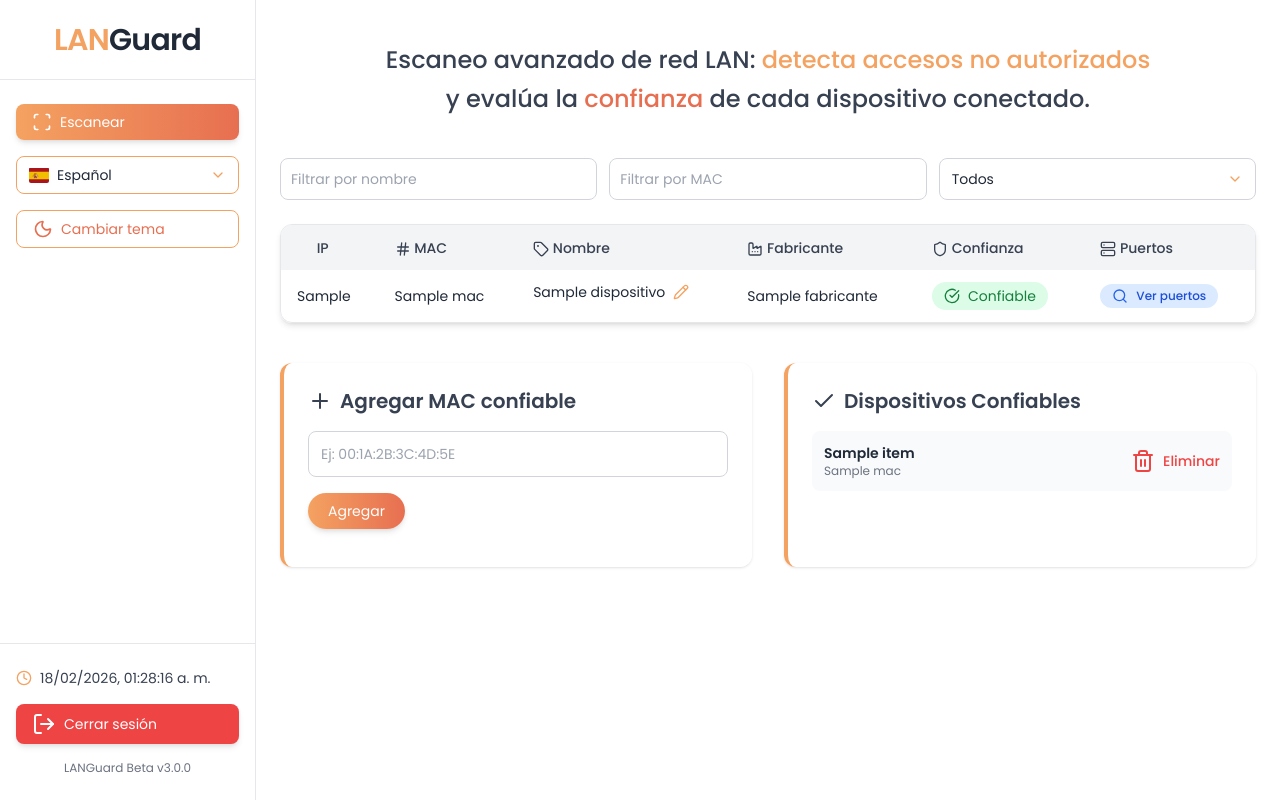
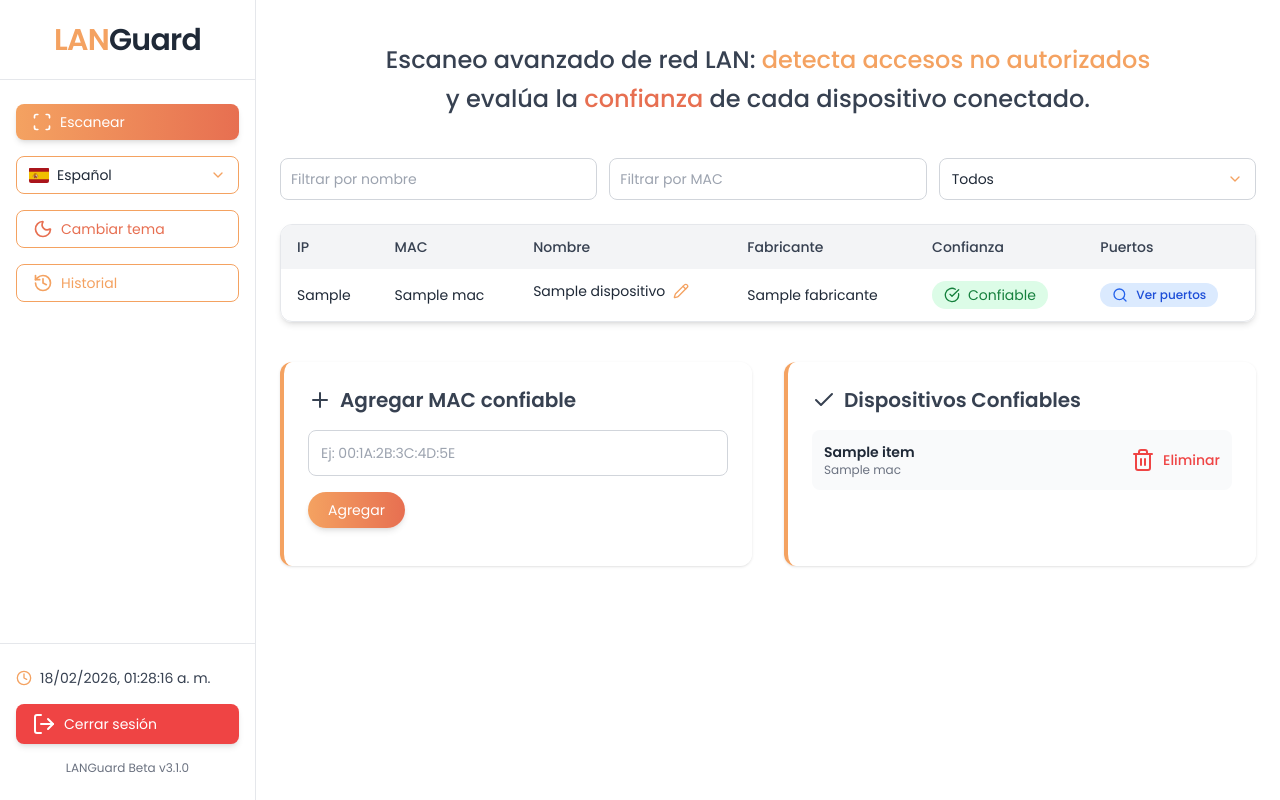
Before and after one commit to Osvaldo-Net/LANGuard, a Flask app: template templates/index.html in a window 1280 px wide. Run offline with Flask 3, Linux system fonts and the light colour scheme; the template is opened without the code that fills it: most values are stand-ins (such as "Sample title", 1, 10 or a date in 2020); parts of the project's set-up code (start-up, migrations or seed data) failed here and were passed over; some libraries are stand-ins or nearby versions.

Commit message:
Update index.html

```diff
--- a/templates/index.html
+++ b/templates/index.html
@@ -31,48 +31,21 @@
 
     <style>
         @keyframes fade-in {
-            from {
-                opacity: 0;
-                transform: translateY(10px);
-            }
+            from { opacity: 0; transform: translateY(10px); }
+            to   { opacity: 1; transform: translateY(0); }
+        }
+        .animate-fade-in { animation: fade-in 0.6s ease-out forwards; }
 
-            to {
-                opacity: 1;
-                transform: translateY(0);
-            }
-        }
+        .custom-scrollbar::-webkit-scrollbar { width: 6px; }
+        .custom-scrollbar::-webkit-scrollbar-thumb { background: rgba(244,162,97,.7); border-radius: 10px; }
+        .custom-scrollbar::-webkit-scrollbar-track { background: transparent; }
 
-        .animate-fade-in {
-            animation: fade-in 0.6s ease-out forwards;
-        }
-
-        .custom-scrollbar::-webkit-scrollbar {
-            width: 6px;
-        }
-
-        .custom-scrollbar::-webkit-scrollbar-thumb {
-            background: rgba(244, 162, 97, 0.7);
-            border-radius: 10px;
-        }
-
-        .custom-scrollbar::-webkit-scrollbar-track {
-            background: transparent;
-        }
-
-        .ocultar-scroll::-webkit-scrollbar {
-            display: none;
-        }
-
-        .ocultar-scroll {
-            -ms-overflow-style: none;
-            scrollbar-width: none;
-        }
+        .ocultar-scroll::-webkit-scrollbar { display: none; }
+        .ocultar-scroll { -ms-overflow-style: none; scrollbar-width: none; }
     </style>
-
 </head>
 
 <body class="bg-white text-gray-800 font-sans antialiased text-sm dark:bg-dark1 dark:text-gray-200">
-
 
     <button id="toggleMenu" class="fixed top-4 left-4 z-50 bg-accent text-white p-2 rounded-lg shadow-lg sm:hidden">
         <i data-lucide="menu"></i>
@@ -80,7 +53,7 @@
 
     <div id="overlay" class="fixed inset-0 bg-black/40 z-40 hidden sm:hidden"></div>
 
-
+    <!-- ── SIDEBAR ── -->
     <aside id="sidebar" class="fixed top-0 left-0 h-full w-64 bg-white/90 dark:bg-dark2/90 backdrop-blur-lg border-r border-gray-200 dark:border-gray-700 flex flex-col z-50 transform -translate-x-full sm:translate-x-0 transition-transform duration-300">
 
         <div class="h-20 flex items-center justify-center border-b border-gray-200 dark:border-gray-700">
@@ -96,38 +69,38 @@
                 <span data-i18n="scan">Escanear</span>
             </button>
 
-
+            <!-- Idioma -->
             <div class="relative inline-block w-full">
                 <button id="langBtn" class="w-full flex items-center justify-between gap-2 px-3 py-2 rounded-lg border border-accent bg-white dark:bg-dark2 text-sm hover:bg-accent/10 transition">
-
                     <div class="flex items-center gap-2">
                         <span id="langFlag" class="fi fi-es w-5 h-4 rounded-sm"></span>
                         <span id="langLabel">Español</span>
                     </div>
-
                     <i data-lucide="chevron-down" class="w-4 h-4 text-accent"></i>
                 </button>
-
                 <div id="langMenu" class="absolute z-50 mt-2 w-full bg-white dark:bg-dark2 border border-gray-200 dark:border-gray-700 rounded-lg shadow-lg hidden">
-
                     <button onclick="setLang('es','es','Español')" class="w-full flex items-center gap-2 px-3 py-2 hover:bg-accent/10 text-left">
                         <span class="fi fi-es w-5 h-4 rounded-sm"></span> Español
                     </button>
-
                     <button onclick="setLang('en','us','English')" class="w-full flex items-center gap-2 px-3 py-2 hover:bg-accent/10 text-left">
                         <span class="fi fi-us w-5 h-4 rounded-sm"></span> English
                     </button>
                 </div>
             </div>
 
-
-
-
+            <!-- Tema -->
             <button onclick="toggleDarkMode()" class="w-full text-highlight hover:text-accent py-2 px-4 rounded-lg border border-accent flex items-center gap-2 text-sm transition hover:bg-accent/10 dark:hover:bg-dark3/40">
                 <i id="icono-luna" data-lucide="moon" class="w-5 h-5"></i>
                 <i id="icono-sol" data-lucide="sun" class="w-5 h-5 hidden"></i>
                 <span data-i18n="changeTheme">Cambiar tema</span>
             </button>
+
+            <!-- ── ATAJO: HISTORIAL en sidebar ── -->
+            <button onclick="toggleHistorial()" class="w-full text-accent hover:text-highlight py-2 px-4 rounded-lg border border-accent flex items-center gap-2 text-sm transition hover:bg-accent/10 dark:hover:bg-dark3/40">
+                <i data-lucide="history" class="w-5 h-5"></i>
+                <span data-i18n="history">Historial</span>
+            </button>
+
         </nav>
 
         <div class="px-4 py-6 border-t border-gray-200 dark:border-gray-700 flex flex-col gap-4">
@@ -135,17 +108,15 @@
                 <i data-lucide="clock" class="w-4 h-4 text-accent"></i>
                 <span id="horaActual">--:--:--</span>
             </div>
-
             <a href="/logout" class="w-full bg-red-500 hover:bg-red-600 text-white py-2 px-4 rounded-lg shadow-md flex items-center gap-2 text-sm transition hover:scale-105">
                 <i data-lucide="log-out"></i>
                 <span data-i18n="logout">Cerrar sesión</span>
             </a>
-
-            <p class="text-center text-xs text-gray-500 dark:text-gray-400">LANGuard Beta v3.0.0</p>
+            <p class="text-center text-xs text-gray-500 dark:text-gray-400">LANGuard Beta v3.1.0</p>
         </div>
     </aside>
 
-
+    <!-- ── MAIN ── -->
     <main class="sm:ml-64 ml-0 px-6 py-10 animate-fade-in">
 
         <header class="text-center mb-10 max-w-3xl mx-auto">
@@ -156,78 +127,51 @@
             </p>
         </header>
 
+        <!-- Filtros -->
+        <div class="mb-6 grid grid-cols-1 sm:grid-cols-3 gap-3">
+            <input id="filtro-nombre" type="text" placeholder="Filtrar por nombre" data-i18n="filterName"
+                class="p-2.5 rounded-lg border border-gray-300 dark:border-gray-600 bg-white dark:bg-dark2 focus:ring-2 focus:ring-accent text-gray-800 dark:text-gray-200 focus:outline-none" />
+            <input id="filtro-mac" type="text" placeholder="Filtrar por MAC" data-i18n="filterMac"
+                class="p-2.5 rounded-lg border border-gray-300 dark:border-gray-600 bg-white dark:bg-dark2 focus:ring-2 focus:ring-accent text-gray-800 dark:text-gray-200 focus:outline-none" />
 
-        <div class="mb-6 grid grid-cols-1 sm:grid-cols-3 gap-3">
-            <input id="filtro-nombre" type="text" placeholder="Filtrar por nombre" data-i18n="filterName" class="p-2.5 rounded-lg border border-gray-300 dark:border-gray-600 bg-white dark:bg-dark2 focus:ring-2 focus:ring-accent text-gray-800 dark:text-gray-200 focus:outline-none"
-            />
-            <input id="filtro-mac" type="text" placeholder="Filtrar por MAC" data-i18n="filterMac" class="p-2.5 rounded-lg border border-gray-300 dark:border-gray-600 bg-white dark:bg-dark2 focus:ring-2 focus:ring-accent text-gray-800 dark:text-gray-200 focus:outline-none"
-            />
             <div class="relative inline-block w-full">
                 <button id="trustBtn" class="w-full flex items-center justify-between gap-2 px-3 py-2.5 rounded-lg border border-gray-300 dark:border-gray-600 bg-white dark:bg-dark2 text-sm hover:bg-accent/10 transition">
-
                     <span id="trustLabel" data-i18n="filterAll">Todos</span>
                     <i data-lucide="chevron-down" class="w-4 h-4 text-accent"></i>
                 </button>
-
                 <div id="trustMenu" class="absolute z-40 mt-2 w-full bg-white dark:bg-dark2 border border-gray-200 dark:border-gray-700 rounded-lg shadow-lg hidden">
-
-                    <button data-i18n="filterAll" onclick="setTrustFilter('all')" class="w-full px-3 py-2 text-left hover:bg-accent/10">
-                    </button>
-
-                    <button data-i18n="filterTrusted" onclick="setTrustFilter('trusted')" class="w-full px-3 py-2 text-left hover:bg-accent/10">
-                    </button>
-
-                    <button data-i18n="filterUntrusted" onclick="setTrustFilter('untrusted')" class="w-full px-3 py-2 text-left hover:bg-accent/10">
-                    </button>
-
+                    <button data-i18n="filterAll"      onclick="setTrustFilter('all')"       class="w-full px-3 py-2 text-left hover:bg-accent/10"></button>
+                    <button data-i18n="filterTrusted"  onclick="setTrustFilter('trusted')"   class="w-full px-3 py-2 text-left hover:bg-accent/10"></button>
+                    <button data-i18n="filterUntrusted" onclick="setTrustFilter('untrusted')" class="w-full px-3 py-2 text-left hover:bg-accent/10"></button>
                 </div>
-
             </div>
-
         </div>
 
+        <!-- Tabla de dispositivos -->
         <section class="overflow-x-auto ocultar-scroll rounded-xl border border-gray-200 dark:border-gray-700 bg-white/60 backdrop-blur-lg shadow-md dark:bg-dark2/60">
             <table class="min-w-[640px] w-full table-auto text-sm">
                 <thead class="sticky top-0 bg-gray-100 dark:bg-dark3 text-gray-700 dark:text-gray-200">
                     <tr>
-                        <th class="px-4 py-3 text-left font-medium">
-                            <i data-lucide="ip" class="inline-block w-4 h-4"></i>
-                            <span data-i18n="ip">IP</span>
-                        </th>
-                        <th class="px-4 py-3 text-left font-medium">
-                            <i data-lucide="hash" class="inline-block w-4 h-4"></i>
-                            <span data-i18n="mac">MAC</span>
-                        </th>
-                        <th class="px-4 py-3 text-left font-medium">
-                            <i data-lucide="tag" class="inline-block w-4 h-4"></i>
-                            <span data-i18n="name">Nombre</span>
-                        </th>
-                        <th class="px-4 py-3 text-left font-medium">
-                            <i data-lucide="factory" class="inline-block w-4 h-4"></i>
-                            <span data-i18n="manufacturer">Fabricante</span>
-                        </th>
-                        <th class="px-4 py-3 text-left font-medium">
-                            <i data-lucide="shield" class="inline-block w-4 h-4"></i>
-                            <span data-i18n="trust">Confianza</span>
-                        </th>
-                        <th class="px-4 py-3 text-left font-medium">
-                            <i data-lucide="server" class="inline-block w-4 h-4"></i>
-                            <span data-i18n="ports">Puertos</span>
-                        </th>
+                        <th class="px-4 py-3 text-left font-medium"><span data-i18n="ip">IP</span></th>
+                        <th class="px-4 py-3 text-left font-medium"><span data-i18n="mac">MAC</span></th>
+                        <th class="px-4 py-3 text-left font-medium"><span data-i18n="name">Nombre</span></th>
+                        <th class="px-4 py-3 text-left font-medium"><span data-i18n="manufacturer">Fabricante</span></th>
+                        <th class="px-4 py-3 text-left font-medium"><span data-i18n="trust">Confianza</span></th>
+                        <th class="px-4 py-3 text-left font-medium"><span data-i18n="ports">Puertos</span></th>
                     </tr>
-
                 </thead>
                 <tbody class="divide-y divide-gray-100 dark:divide-gray-700" id="tabla-dispositivos">
                     {% for d in dispositivos %}
-                    <tr class="transition-all duration-300 hover:bg-gray-50 dark:hover:bg-dark3/60 dispositivo-row" data-nombre="{{ (d.nombre or 'N/A') | lower }}" data-mac="{{ d.mac | lower }}" data-confianza="{{ 'confiable' if d.confiable else 'no-confiable' }}">
+                    <tr class="transition-all duration-300 hover:bg-gray-50 dark:hover:bg-dark3/60 dispositivo-row"
+                        data-nombre="{{ (d.nombre or 'N/A') | lower }}"
+                        data-mac="{{ d.mac | lower }}"
+                        data-confianza="{{ 'confiable' if d.confiable else 'no-confiable' }}">
 
                         <td class="px-4 py-3">{{ d.ip }}</td>
                         <td class="px-4 py-3">{{ d.mac }}</td>
 
                         <td class="px-4 py-3 flex items-center gap-2">
-                            <span class="text-gray-800 dark:text-gray-200">
-                                {{ d.nombre or "N/A" }}
-                            </span>
+                            <span class="text-gray-800 dark:text-gray-200">{{ d.nombre or "N/A" }}</span>
                             <button onclick="editarNombre('{{ d.mac }}')" class="text-accent hover:text-highlight transition">
                                 <i data-lucide="pencil" class="w-4 h-4"></i>
                             </button>
@@ -249,7 +193,7 @@
                             {% endif %}
                         </td>
 
-                        <td id="puertos-{{ d.ip | replace('.', '-') }}" class="px-4 py-3">
+                        <td class="px-4 py-3">
                             <button onclick="verPuertos('{{ d.ip }}')" class="inline-flex items-center gap-2 text-xs font-medium bg-blue-100 text-blue-700 px-3 py-1 rounded-full hover:bg-blue-200 transition duration-200">
                                 <i data-lucide="search" class="w-4 h-4 text-blue-600"></i>
                                 <span data-i18n="view_ports">Ver puertos</span>
@@ -258,20 +202,20 @@
                     </tr>
                     {% endfor %}
                 </tbody>
-
             </table>
         </section>
 
+        <!-- Agregar MAC + Confiables -->
+        <div class="grid gap-8 grid-cols-1 sm:grid-cols-2 mt-10">
 
-        <div class="grid gap-8 grid-cols-1 sm:grid-cols-2 mt-10">
             <div class="bg-white/60 backdrop-blur p-6 rounded-xl shadow border-l-4 border-accent dark:bg-dark2/60 animate-fade-in">
                 <h2 class="flex items-center gap-2 text-xl font-semibold text-gray-700 dark:text-white mb-4">
                     <i data-lucide="plus"></i>
                     <span data-i18n="addTrusted">Agregar MAC confiable</span>
                 </h2>
                 <form id="form-agregar" class="space-y-4">
-                    <input type="text" id="input-mac" name="prefijo" placeholder="Ej: 00:1A:2B:3C:4D:5E" required class="w-full p-3 rounded-lg border border-gray-300 dark:border-gray-600 bg-white text-gray-800 dark:bg-dark2 dark:text-white focus:ring-2 focus:ring-accent focus:outline-none"
-                    />
+                    <input type="text" id="input-mac" placeholder="Ej: 00:1A:2B:3C:4D:5E" required
+                        class="w-full p-3 rounded-lg border border-gray-300 dark:border-gray-600 bg-white text-gray-800 dark:bg-dark2 dark:text-white focus:ring-2 focus:ring-accent focus:outline-none" />
                     <button type="submit" class="bg-gradient-to-r from-accent to-highlight hover:opacity-90 text-white py-2 px-5 rounded-full shadow-md transition hover:scale-105" data-i18n="add">
                         Agregar
                     </button>
@@ -286,17 +230,12 @@
                 <ul id="lista-macs" class="space-y-3 custom-scrollbar overflow-y-auto max-h-64">
                     {% for item in lista_confiables %}
                     <li data-mac="{{ item.mac|lower }}" class="flex justify-between items-center bg-gray-50 dark:bg-dark3/50 p-3 rounded-lg">
-
                         <div>
                             <span class="nombre-confiable font-semibold text-gray-800 dark:text-white">
                                 {{ item.nombre if item.nombre else 'Sin nombre' }}
-                            </span>
-                            <br />
-                            <span class="text-xs text-gray-500 dark:text-gray-400">
-                                {{ item.mac }}
-                            </span>
+                            </span><br />
+                            <span class="text-xs text-gray-500 dark:text-gray-400">{{ item.mac }}</span>
                         </div>
-
                         <button onclick="eliminarMAC('{{ item.mac }}')" class="flex items-center gap-2 text-red-500 hover:text-red-700 font-medium">
                             <i data-lucide="trash-2"></i>
                             <span data-i18n="delete">Eliminar</span>
@@ -306,11 +245,63 @@
                 </ul>
             </div>
         </div>
+
+        <!-- ══════════════════════════════════════
+             SECCIÓN HISTORIAL  ← NUEVO
+        ════════════════════════════════════════ -->
+        <section id="seccion-historial" class="mt-10 hidden animate-fade-in">
+            <div class="bg-white/60 backdrop-blur p-6 rounded-xl shadow border-l-4 border-highlight dark:bg-dark2/60">
+
+                <div class="flex flex-col sm:flex-row sm:items-center justify-between gap-3 mb-4">
+                    <h2 class="flex items-center gap-2 text-xl font-semibold text-gray-700 dark:text-white">
+                        <i data-lucide="history" class="text-highlight"></i>
+                        <span data-i18n="historyTitle">Historial de dispositivos</span>
+                    </h2>
+
+                    <div class="flex gap-2">
+                        <input id="historial-mac-input" type="text"
+                            data-i18n="historyMacPlaceholder"
+                            placeholder="MAC (opcional)"
+                            class="p-2 rounded-lg border border-gray-300 dark:border-gray-600 bg-white dark:bg-dark3 focus:ring-2 focus:ring-accent focus:outline-none text-sm w-48" />
+                        <button onclick="cargarHistorial()"
+                            class="bg-accent hover:bg-highlight text-white px-4 py-2 rounded-lg text-sm transition">
+                            <span data-i18n="historySearch">Buscar</span>
+                        </button>
+                    </div>
+                </div>
+
+                <div class="overflow-x-auto ocultar-scroll rounded-lg border border-gray-200 dark:border-gray-700">
+                    <table class="min-w-[640px] w-full table-auto text-sm">
+                        <thead class="bg-gray-100 dark:bg-dark3 text-gray-700 dark:text-gray-200">
+                            <tr>
+                                <th class="px-4 py-2 text-left font-medium"><span data-i18n="historyDate">Fecha</span></th>
+                                <th class="px-4 py-2 text-left font-medium"><span data-i18n="ip">IP</span></th>
+                                <th class="px-4 py-2 text-left font-medium"><span data-i18n="mac">MAC</span></th>
+                                <th class="px-4 py-2 text-left font-medium"><span data-i18n="name">Nombre</span></th>
+                                <th class="px-4 py-2 text-left font-medium"><span data-i18n="manufacturer">Fabricante</span></th>
+                                <th class="px-4 py-2 text-left font-medium"><span data-i18n="trust">Confianza</span></th>
+                            </tr>
+                        </thead>
+                        <tbody id="tabla-historial" class="divide-y divide-gray-100 dark:divide-gray-700">
+                            <tr>
+                                <td colspan="6" class="px-4 py-6 text-center text-gray-400">
+                                    <span data-i18n="historyEmpty">Presiona Buscar para cargar el historial</span>
+                                </td>
+                            </tr>
+                        </tbody>
+                    </table>
+                </div>
+
+                <p id="historial-info" class="mt-2 text-xs text-gray-400 text-right"></p>
+            </div>
+        </section>
+
     </main>
 
-    <div id="notificacion" class="fixed bottom-6 right-6 hidden px-5 py-3 rounded-lg shadow-lg text-sm font-medium z-50 transition-all duration-300 max-w-sm w-full bg-green-100 text-green-800">
-    </div>
+    <!-- Notificación -->
+    <div id="notificacion" class="fixed bottom-6 right-6 hidden px-5 py-3 rounded-lg shadow-lg text-sm font-medium z-50 transition-all duration-300 max-w-sm w-full bg-green-100 text-green-800"></div>
 
+    <!-- Modal puertos -->
     <div id="modal-puertos" class="fixed inset-0 bg-black/40 flex items-center justify-center z-50 hidden">
         <div class="bg-white dark:bg-dark2 p-6 rounded-xl shadow-xl w-full max-w-md relative border border-gray-200 dark:border-gray-700">
             <button onclick="cerrarModal()" class="absolute top-3 right-3 text-gray-400 hover:text-red-500 transition">
@@ -330,6 +321,64 @@
     <script src="{{ url_for('static', filename='js/app.js') }}"></script>
     <script src="https://unpkg.com/lucide@latest" defer></script>
 
+    <!-- ── Historial JS (inline, pequeño) ── -->
+    <script>
+    function toggleHistorial() {
+        const sec = document.getElementById("seccion-historial");
+        const oculto = sec.classList.toggle("hidden");
+        if (!oculto) cargarHistorial();
+    }
+
+    async function cargarHistorial() {
+        const mac   = document.getElementById("historial-mac-input").value.trim();
+        const tbody = document.getElementById("tabla-historial");
+        const info  = document.getElementById("historial-info");
+
+        tbody.innerHTML = `<tr><td colspan="6" class="px-4 py-6 text-center text-gray-400">
+            <span class="animate-pulse">${t("historyLoading")}</span></td></tr>`;
+
+        const url = mac
+            ? `/api/historial?mac=${encodeURIComponent(mac)}&limit=200`
+            : `/api/historial?limit=200`;
+
+        try {
+            const res  = await fetch(url);
+            const data = await res.json();
+
+            if (!Array.isArray(data) || data.length === 0) {
+                tbody.innerHTML = `<tr><td colspan="6" class="px-4 py-6 text-center text-gray-400">
+                    ${t("historyNoResults")}</td></tr>`;
+                info.textContent = "";
+                return;
+            }
+
+            tbody.innerHTML = data.map(r => `
+                <tr class="hover:bg-gray-50 dark:hover:bg-dark3/60 transition">
+                    <td class="px-4 py-2 text-xs text-gray-500">${r.fecha}</td>
+                    <td class="px-4 py-2">${r.ip}</td>
+                    <td class="px-4 py-2 font-mono text-xs">${r.mac}</td>
+                    <td class="px-4 py-2">${r.nombre || '—'}</td>
+                    <td class="px-4 py-2">${r.fabricante || '—'}</td>
+                    <td class="px-4 py-2">
+                        <span class="px-2 py-0.5 rounded-full text-xs
+                            ${r.confiable
+                                ? 'bg-green-100 text-green-700 dark:bg-green-200/20 dark:text-green-300'
+                                : 'bg-red-100 text-red-700 dark:bg-red-200/20 dark:text-red-300'}">
+                            ${r.confiable ? t("historyTrusted") : t("historyUntrusted")}
+                        </span>
+                    </td>
+                </tr>
+            `).join("");
+
+            info.textContent = `${data.length} ${t("historyCount")}`;
+            lucide.createIcons();
+
+        } catch {
+            tbody.innerHTML = `<tr><td colspan="6" class="px-4 py-6 text-center text-red-400">
+                ${t("historyError")}</td></tr>`;
+        }
+    }
+    </script>
+
 </body>
-
 </html>
```
